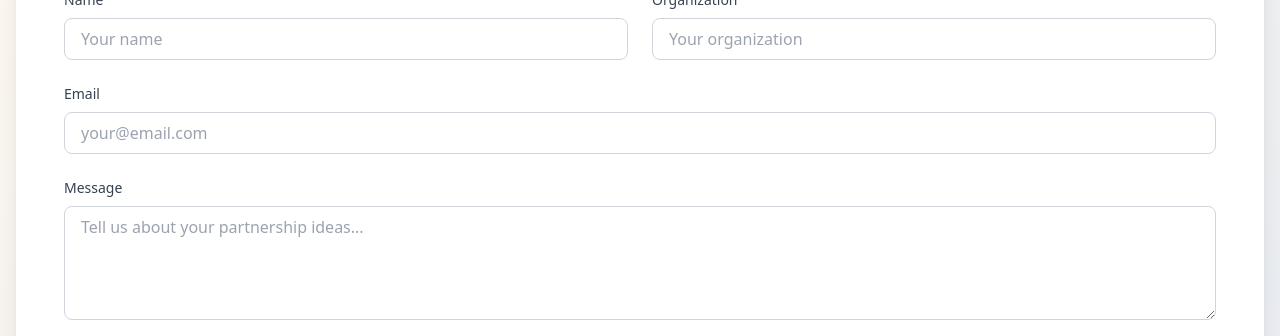
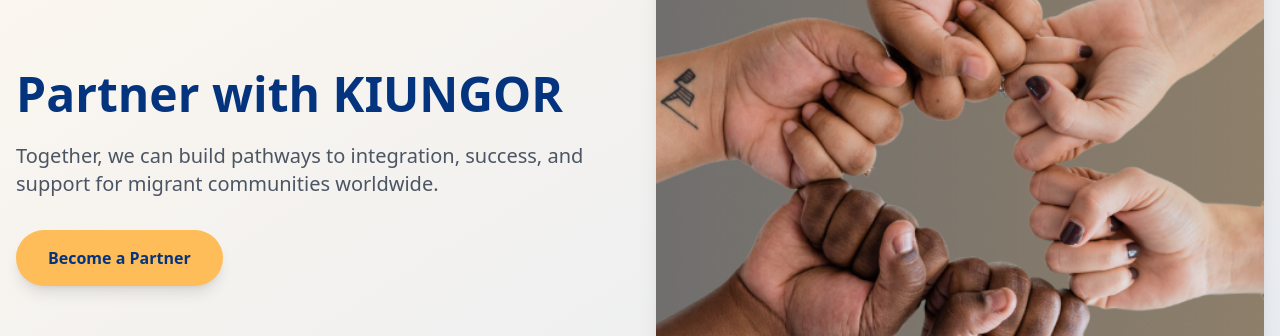
Before and after one commit to omololevy/omololevy, a Next.js app: page /corporate in a window 1280 px wide. Shown: the part 254-590 px from the top of the page. Built offline with nearby package versions, Linux system fonts and the light colour scheme.

Commit message:
create hero section strictly for the corporate

```diff
--- /dev/null
+++ b/src/components/corporate/Hero.tsx
@@ -0,0 +1,46 @@
+"use client";
+
+import { motion } from "framer-motion";
+import Image from "next/image";
+
+export default function Hero() {
+  return (
+    <section className="pt-32 pb-16 px-4 bg-gradient-to-br from-[#ffbd59]/10 to-[#05347e]/10 dark:from-[#05347e]/20 dark:to-[#ffbd59]/20">
+      <div className="container mx-auto grid md:grid-cols-2 gap-8 items-center">
+        <motion.div
+          initial={{ opacity: 0, y: 20 }}
+          animate={{ opacity: 1, y: 0 }}
+          className="text-center md:text-left"
+        >
+          <h1 className="text-4xl md:text-5xl font-bold mb-6 text-[#05347e] dark:text-[#ffbd59]">
+            Partner with KIUNGOR
+          </h1>
+          <p className="text-xl text-gray-600 dark:text-gray-300 mb-8">
+            Together, we can build pathways to integration, success, and support
+            for migrant communities worldwide.
+          </p>
+          <motion.button
+            whileHover={{ scale: 1.05 }}
+            whileTap={{ scale: 0.95 }}
+            className="primary-button"
+          >
+            Become a Partner
+          </motion.button>
+        </motion.div>
+        <motion.div
+          initial={{ opacity: 0, scale: 0.8 }}
+          animate={{ opacity: 1, scale: 1 }}
+          transition={{ delay: 0.2 }}
+        >
+          <Image
+            src="/img/partner_bg.png"
+            alt="Partnership Illustration"
+            width={600}
+            height={400}
+            className="w-full rounded-lg shadow-xl hover:shadow-2xl transition-shadow duration-300"
+          />
+        </motion.div>
+      </div>
+    </section>
+  );
+}
```
